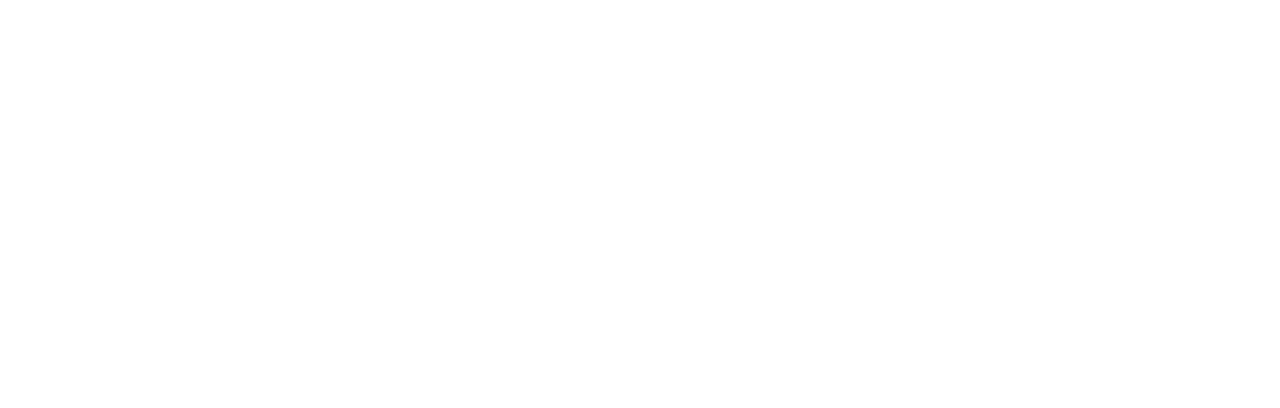
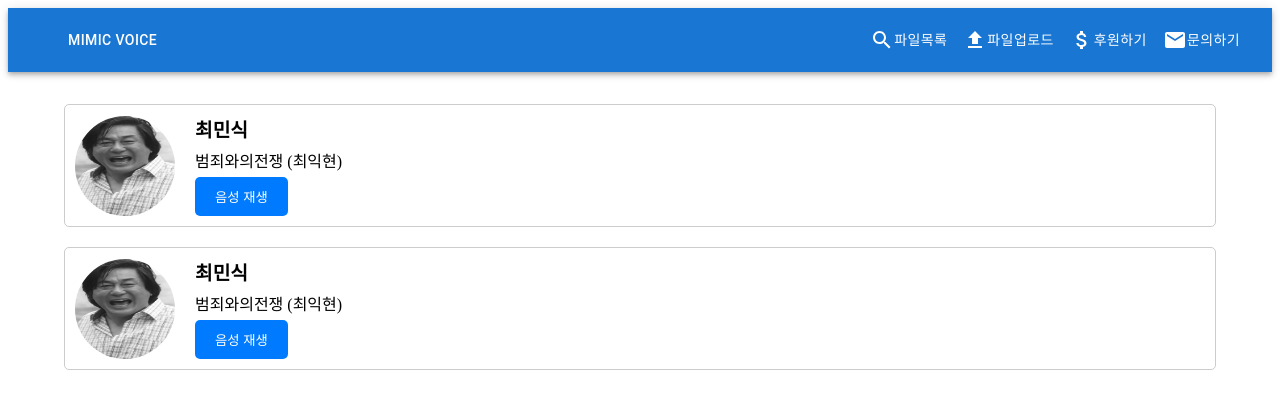
Before and after one commit to kanngji/impersonate_web, a React (Vite) app in the folder front_impersonate/: page /filelist in a window 1280 px wide. Before the commit this address had no page. Shown: the top 408 px of the page. Built offline with nearby package versions, Linux system fonts and the light colour scheme.

Commit message:
FileList Page css todo: 음성유사도 , 내목소리 첨부

```diff
--- a/front_impersonate/src/App.tsx
+++ b/front_impersonate/src/App.tsx
@@ -1,6 +1,7 @@
 import * as React from 'react';
 import { BrowserRouter as Router, Routes, Route } from 'react-router-dom';
 import Main from './pages/Main';
+import FileList from './pages/FileList';
 import Inquire from './pages/Inquire';
 import Upload from './pages/Upload';
 
@@ -11,6 +12,7 @@
       <Router>
         <Routes>
           <Route path="/" element={<Main/>}/>
+          <Route path="/filelist" element={<FileList/>}/>
           <Route path="/inquire" element={<Inquire/>}/>
           <Route path='/fileupload' element={<Upload/>}/>
 
--- /dev/null
+++ b/front_impersonate/src/components/FileCard.tsx
@@ -0,0 +1,36 @@
+// 파일리스트에 등록된 파일카드자료
+import React from 'react';
+import '../styles/FileCardform.css'
+
+// Props 타입 정의
+interface FileCardProps {
+    imageSrc: string;
+    name: string;
+    role: string | null;
+    audioSrc: string;
+
+}
+
+const FileCard: React.FC<FileCardProps> = ({imageSrc,name,role,audioSrc}) => {
+    // 음성 파일 재생 함수
+    const playAudio = () => {
+        const audio = new Audio(audioSrc);
+        audio.play();
+    }
+
+    return (
+        <div className="file-card">
+            <img className="file-card-image" src={imageSrc} alt="프로필 이미지" />
+            <div className="file-card-info">
+                <h2 className="file-card-name">{name}</h2>
+                <p className="file-card-role">{role != null ? role : '없음'}</p>
+                <button className="file-card-button" onClick={playAudio}>음성 재생</button>
+            </div>
+        </div>
+
+
+
+    )
+}
+
+export default FileCard;
--- /dev/null
+++ b/front_impersonate/src/pages/FileList.tsx
@@ -0,0 +1,28 @@
+import React from 'react';
+import Header from '../components/Header';
+import FileCard from '../components/FileCard';
+import Container from '@mui/material/Container';
+const FileList = () => {
+    return (
+        <div>
+            <Header/>
+            <Container sx={{ marginTop: 4 }} maxWidth="lg">
+            <FileCard
+                imageSrc="img/1.png"
+                name="최민식"
+                role="범죄와의전쟁 (최익현)"
+                audioSrc="sound/minsic.wav"
+            />
+            <FileCard
+                imageSrc="img/1.png"
+                name="최민식"
+                role="범죄와의전쟁 (최익현)"
+                audioSrc="sound/minsic.wav"
+            />
+            </Container>
+
+        </div>
+    );
+};
+
+export default FileList;
--- /dev/null
+++ b/front_impersonate/src/styles/FileCardform.css
@@ -0,0 +1,51 @@
+.file-card {
+    display: flex;
+    align-items: center;
+    margin-bottom: 20px;
+    padding: 10px;
+    border: 1px solid #ccc;
+    border-radius: 5px;
+}
+
+.file-card-image {
+    width: 100px;
+    height: 100px;
+    margin-right: 20px;
+    border-radius: 50%; /* 원형 이미지를 만들기 위해 */
+    filter: grayscale(100%);
+    transition: filter 0.3s;
+}
+
+.file-card-info {
+    flex: 1;
+}
+
+.file-card-name {
+    margin: 0;
+    font-size: 1.2em;
+    font-weight: bold;
+}
+
+.file-card-role {
+    margin: 5px 0;
+    font-size: 1em;
+}
+
+.file-card-button {
+    padding: 10px 20px;
+    background-color: #007bff;
+    color: #fff;
+    border: none;
+    border-radius: 5px;
+    cursor: pointer;
+    transition: background-color 0.3s;
+}
+
+.file-card-button:hover {
+    background-color: #0056b3;
+}
+
+/* 마우스를 올리면 흑백에서 색상으로 변환 */
+.file-card:hover .file-card-image {
+    filter: grayscale(0%);
+}
```
Also changed, not shown: front_impersonate/public/img/1.png (added), 1 other file (tests, documents, lock files or other folders).
